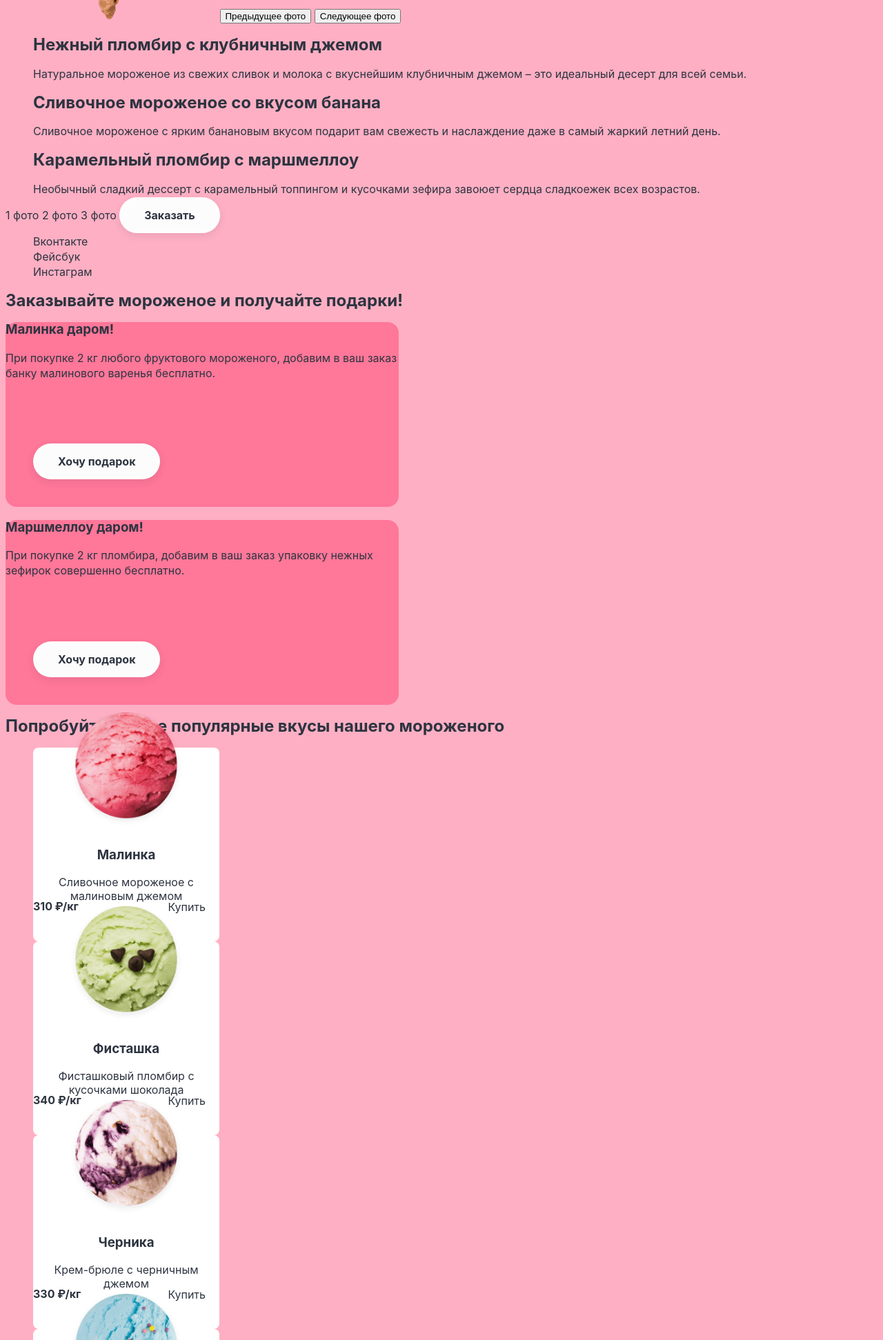
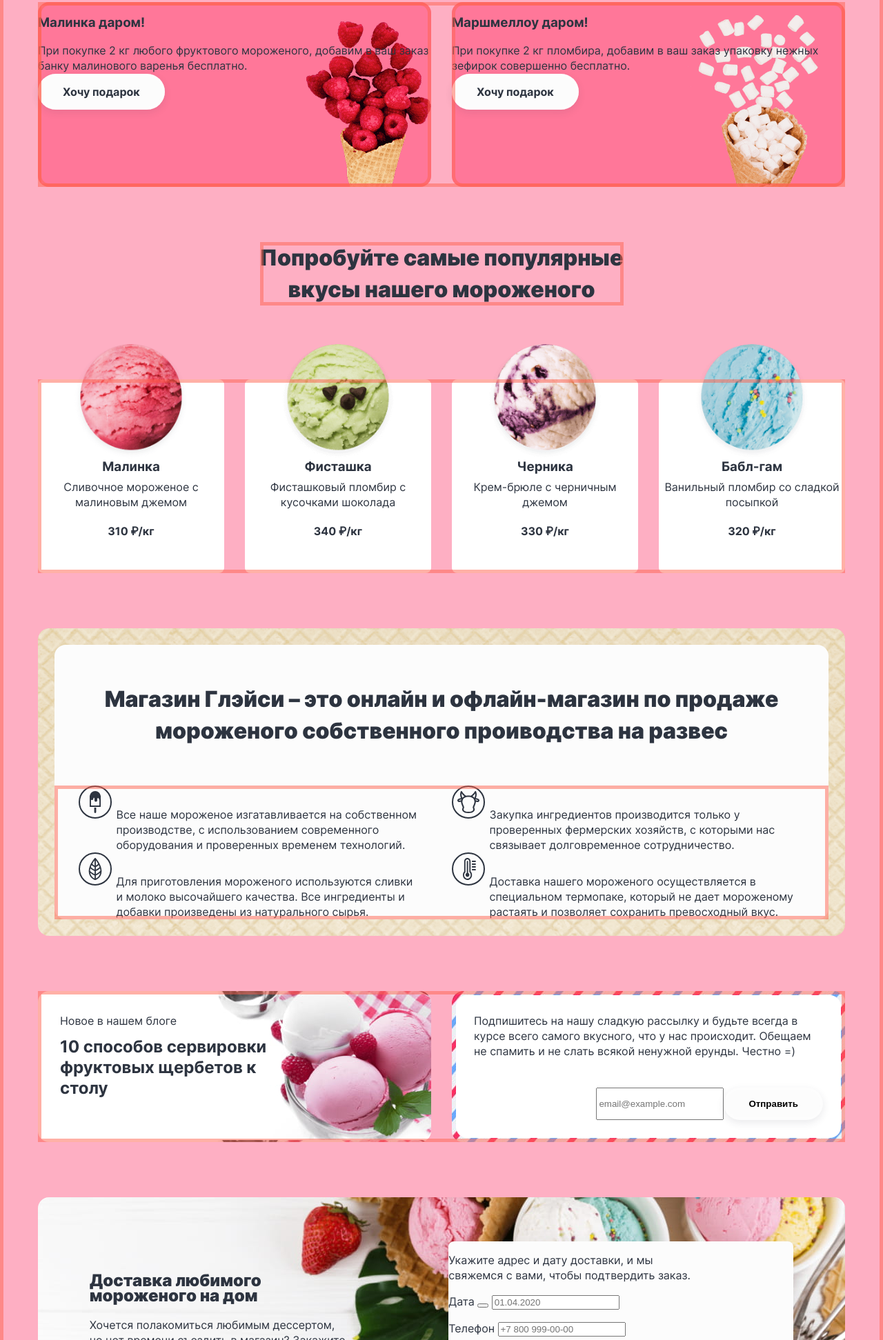
Before and after one commit to arsenblade/1775055-gllacy-32, a plain HTML site: page index.html in a window 1280 px wide. Shown: the part 857-2800 px from the top of the page at 69% size. Drawn offline with Linux system fonts and the light colour scheme; a web font is replaced by a local one.

```diff
--- a/index.html
+++ b/index.html
@@ -5,14 +5,16 @@
   <meta charset="utf-8">
   <title>HTML Academy: Глейси</title>
   <link rel="stylesheet" href="styles/styles.css">
+
 </head>
 
 <body>
 
   <header class="header">
     <nav class="navigation">
-      <img class="header-contacts-logo" src="image/Logo.svg" alt="Логотип Магазин мороженного Глейси">
-      <ul class="navigation-list">
+      <img class="header-contacts-logo" src="image/Logo.svg" alt="Логотип Магазин мороженного Глейси" width="137"
+        height="56">
+      <ul class="navigation-list ">
         <li class="navigation-item">
           <a class="navigation-link " href="catalog.html">
             Каталог
@@ -49,11 +51,11 @@
       </ul>
     </nav>
   </header>
-  <main>
+  <main class="main-container">
+    <div class="container">
       <h1 class="visually-hidden">Магазин мороженного Глейси</h1>
-    <section>
-      <h2 class="examples-ice-cream"><span class="visually-hidden">Примеры мороженного</span></h2>
-      <img class="slider-image" src="image/Icecream.png" alt="Примеры мороженного">
+      <section class="slider-pagination-section">
+        <img class="slider-image" src="image/Icecream.png" alt="Примеры мороженного" width="306" height="507">
         <button class="slider-button slider-prev" type="button">
           <span class="visually-hidden">Предыдущее фото</span>
         </button>
@@ -103,6 +105,7 @@
       </section>
       <section class="present">
         <h2 class="present-title">Заказывайте мороженое и получайте подарки!</h2>
+        <div class="present-container">
           <div class="raspberries">
             <h3 class="raspberries-title">Малинка даром!</h3>
             <p class="raspberries-description">
@@ -119,25 +122,27 @@
             </p>
             <a class="present-button button-link" href="#">Хочу подарок</a>
           </div>
+        </div>
       </section>
-    <section>
-      <h2>Попробуйте самые популярные вкусы нашего мороженого</h2>
+      <section class="prodact-container">
+        <h2 class="product-title">Попробуйте самые популярные вкусы нашего мороженого</h2>
         <ul class="product-list">
           <li class="product-card">
             <img class="product-card-image" src="image/IceCreamRasp.png" alt="Нет картинки" width="168" height="168">
             <a class="product-card-link" href="product.html">
               <h3 class="product-card-title">Малинка</h3>
-            <p class="product-card-title">Сливочное мороженое с малиновым джемом</p>
             </a>
+            <span class="product-card-description">Сливочное мороженое с малиновым джемом</span>
             <b class="product-card-price">310 ₽/кг</b>
             <a href="#" class="product-card-button button visually-hidden">Купить</a>
           </li>
           <li class="product-card">
-          <img class="product-card-image" src="image/IceCreamPistachio.png" alt="Нет картинки" width="168" height="168">
+            <img class="product-card-image" src="image/IceCreamPistachio.png" alt="Нет картинки" width="168"
+              height="168">
             <a class="product-card-link" href="product.html">
               <h3 class="product-card-title">Фисташка</h3>
-            <p class="product-card-title">Фисташковый пломбир с кусочками шоколада</p>
             </a>
+            <span class="product-card-description">Фисташковый пломбир с кусочками шоколада</span>
             <b class="product-card-price">340 ₽/кг</b>
             <a class="product-card-button button visually-hidden" href="#">
               Купить
@@ -147,21 +152,22 @@
             <img class="product-card-image" src="image/IceCreamBlueb.png" alt="Нет картинки" width="168" height="168">
             <a class="product-card-link" href="product.html">
               <h3 class="product-card-title">Черника</h3>
-            <p class="product-card-title">Крем-брюле
-              с черничным джемом</p>
             </a>
+            <span class="product-card-description">Крем-брюле
+              с черничным джемом</span>
             <b class="product-card-price">330 ₽/кг</b>
             <a class="product-card-button button visually-hidden" href="#">
               Купить
             </a>
           </li>
           <li class="product-card">
-          <img class="product-card-image" src="image/IceCreamBubbleGum.png" alt="Нет картинки" width="168" height="168">
+            <img class="product-card-image" src="image/IceCreamBubbleGum.png" alt="Нет картинки" width="168"
+              height="168">
             <a class="product-card-link" href="product.html">
               <h3 class="product-card-title">Бабл-гам</h3>
-            <p class="product-card-title">Ванильный пломбир
-              со сладкой посыпкой</p>
             </a>
+            <span class="product-card-description">Ванильный пломбир
+              со сладкой посыпкой</span>
             <b class="product-card-price">320 ₽/кг</b>
             <a class="product-card-button button visually-hidden" href="#">
               Купить
@@ -198,34 +204,38 @@
           </ul>
         </div>
       </section>
+      <div class="promotions-in-our-store">
         <div class="new-in-store">
-      <p>Новое в нашем блоге</p>
+          <span class="new-in-store-description">Новое в нашем блоге</span>
           <a class="new-in-store-link" href="#">10 способов сервировки фруктовых щербетов
             к столу</a>
         </div>
         <div class="fon-mailing">
           <div class=mailing>
-        <p class="mailing-descriptoin">
+            <span class="mailing-descriptoin">
               Подпишитесь на нашу сладкую рассылку и будьте всегда
               в курсе всего самого вкусного, что у нас происходит. Обещаем
               не спамить и не слать всякой ненужной ерунды. Честно =)
-        </p>
+            </span>
             <form class="mailing-form" action="https://echo.htmlacademy.ru/" method="post">
-          <p class="newsletter-email">
               <label class="visually-hidden" for="newsletter-email">Email</label>
               <input class="field" placeholder="email@example.com" type="email" name="newsletter-email"
                 id="newsletter-email" required>
-          </p>
               <input class="dispatch button-link" type="submit" value="Отправить">
             </form>
           </div>
         </div>
+      </div>
       <section class="delivery">
-      <h2 class="delivery-head">Доставка любимого мороженого на дом</h2>
+        <div class="delivery-container">
+          <h2 class="delivery-title">Доставка любимого мороженого на дом</h2>
           <p class="delivery-descriptoin">
-        Хочется полакомиться любимым дессертом, но нет времени съездить в магазин? Закажите доставку мороженого на дом и
+            Хочется полакомиться любимым дессертом, но нет времени съездить в магазин? Закажите доставку мороженого на
+            дом
+            и
             курьер привезет вам ваш заказ в течение часа!
           </p>
+        </div>
         <form class="appointment-form" action="https://echo.htmlacademy.ru/" method="post">
           <p class="delivery-descriptoin">
             Укажите адрес и дату доставки, и мы свяжемся с вами, чтобы подтвердить заказ.
@@ -274,10 +284,11 @@
           </p>
         </div>
       </section>
+    </div>
   </main>
   <footer class="footer">
     <section class="footer-social">
-      <h2 class="page-footer-title">Наши соц сети</h2>
+      <h2 class="page-footer-title visually-hidden">Наши соц сети</h2>
       <ul class="footer-social-list">
         <li class="social-item">
           <a class="button" href="#">
--- a/styles/styles.css
+++ b/styles/styles.css
@@ -2,22 +2,51 @@
   font-family: "Inter";
   font-style: normal;
   font-weight: 400;
-  src: url("fonts/inter-400.woff2") format("woff2");
+  src: url("../fonts/inter-400.woff2") format("woff2");
   font-display: swap;
 }
 @font-face {
   font-family: "Inter";
   font-style: normal;
   font-weight: 700;
-  src: url("fonts/inter-400.woff2") format("woff2");
+  src: url("../fonts/inter-700.woff2") format("woff2");
   font-display: swap;
 }
+@font-face {
+  font-family: "Inter";
+  font-style: normal;
+  font-weight: 900;
+  src: url("../fonts/inter-900.woff2") format("woff2");
+  font-display: swap;
+}
+.html{
+  height: 100%;
+}
+.visually-hidden {
+  position: absolute;
+  width: 1px;
+  height: 1px;
+  margin: -1px;
+  padding: 0;
+  border: 0;
+  clip: rect(0 0 0 0);
+  overflow: hidden;
+}
 body{
+  margin:0;
+  display: flex;
+  flex-direction: column;
+  min-height: 100%;
   font-family:"Inter",sans-serif;
   font-size:16px;
   line-height:22px;
   color:#2D3440;
   background-color: #FEAFC3;
+  outline: 5px solid rgba(255, 99, 78, 0.5);
+  outline-offset: -5px;
+}
+.main-container {
+  flex-grow: 1;
 }
 a{
   font-size: 16px;
@@ -28,36 +57,124 @@ a{
 li{
   list-style: none;
 }
+.navigation{
+  display: flex;
+  width: 1170px;
+  margin: 0 auto;
+  outline: 5px solid rgba(255, 99, 78, 0.5);
+  outline-offset: -5px;
+}
+.header{
+  margin-bottom: 45px;
+}
+.header-contacts-logo{
+  margin-right: 16px;
+  margin-top:24px;
+}
+.navigation-list {
+  display: flex;
+  margin: 0;
+  margin-top: 34px;
+  margin-bottom: 10px;
+  padding: 0;
+  flex-wrap: wrap;
+  width: 400px;
+  outline: 5px solid rgba(255, 99, 78, 0.5);
+  outline-offset: -5px;
+}
+.navigation-user{
+  width: 261px;
+  outline: 5px solid rgba(255, 99, 78, 0.5);
+  outline-offset: -5px;
+}
 .navigation-link{
+  display: block;
   color:#2D3440;
   text-decoration: none;
+  padding: 8px 16px;
 }
 .navigation-user li{
   background: rgba(252, 252, 252, 0.3);
   border-radius: 26px;
 }
 .header-contacts-address-phone{
+  margin-top:42px;
+  margin-left: 198px;
   font-weight: 700;
   color:#2D3440;
   text-decoration: none;
 }
+.container{
+  width: 1170px;
+  margin:0 auto;
+}
+.slider-pagination-section {
+  display: flex;
+  flex-direction: row-reverse;
+  margin-bottom:80px;
+  outline: 5px solid rgba(255, 99, 78, 0.5);
+  outline-offset: -5px;
+}
+.slider-image{
+  outline: 5px solid rgba(255, 99, 78, 0.5);
+  outline-offset: -5px;
+}
+.slider-button{
+  align-self: center;
+}
+.slider-button-order{
+  align-self: center;
+}
+.slider-pagination-photo{
+  align-self: flex-end;
+  order: 1;
+}
+.social-list{
+  align-self: flex-end;
+  order: -1;
+}
+.present{
+  margin-bottom: 80px;
+}
+.present-container{
+  display: flex;
+  outline: 5px solid rgba(255, 99, 78, 0.5);
+  outline-offset: -5px;
+}
 .raspberries{
-  background-color: #FF7799;
+  background: #FF7799 url("../image/raspberries.png") no-repeat;
+  background-position: right bottom;
   width: 570px;
   height: 268px;
   border-radius: 16px;
-  position: relative;
+  margin-right: 30px;
+  outline: 5px solid rgba(255, 99, 78, 0.5);
+  outline-offset: -5px;
 }
-
 .marshmallows{
-  background: #FF7799;
+  background: #FF7799 url("../image/marchmalloy.png") no-repeat;
+  background-position: right bottom;
   width: 570px;
   height: 268px;
   border-radius: 16px;
-  position: relative;
+  outline: 5px solid rgba(255, 99, 78, 0.5);
+  outline-offset: -5px;
+}
+.present-title{
+  margin: 0 auto;
+  font-family: "Inter";
+font-style: normal;
+font-weight: 900;
+font-size: 32px;
+  line-height: 46px;
+  margin-bottom:56px;
+  width: 443px;
+  text-align: center;
+  font-weight: 900;
+  outline: 5px solid rgba(255, 99, 78, 0.5);
+  outline-offset: -5px;
 }
 .present-button{
-  position: absolute;
   left:40px;
   bottom: 40px;
 }
@@ -69,128 +186,201 @@ li{
   border-radius: 26px;
   padding:12px 32px;
 }
+.product-title{
+  margin: 0 auto;
+  width: 527px;
+  text-align: center;
+  font-family: "Inter";
+  font-style: normal;
+  font-weight: 900;
+  font-size: 32px;
+  line-height: 46px;
+  margin-bottom: 107px;
+  outline: 5px solid rgba(255, 99, 78, 0.5);
+  outline-offset: -5px;
+}
+.product-card{
+  display: flex;
+  flex-direction: column;
+}
+.product-card-title{
+  margin:0;
+  margin-bottom: 8px;
+}
+.product-card-image{
+  margin-top:-51px;
+  margin-left:auto;
+  margin-right: auto;
+  border-radius: 50%;
+}
+.product-list{
+  padding: 0;
+  margin: 0;
+  display: flex;
+  justify-content: space-between;
+  outline: 5px solid rgba(255, 99, 78, 0.5);
+  outline-offset: -5px;
+}
 .product-list li{
   background: white;
-  position: relative;
   width: 270px;
   height: 281px;
   border-radius: 8px;
 }
-.product-card-link, .product-card-price{
-  position:absolute;
+.product-card-description{
+  margin-bottom: 20px;
+}
+.product-card-link, .product-card-price, .product-card-description{
   text-align:center;
-  bottom: 40px;
 }
-.product-card-image{
-  position: absolute;
-  left:51px;
-  top:-51px;
+.prodact-container{
+  margin-bottom:80px;
 }
-.product-card-button{
-  position: absolute;
-  bottom:40px;
-  right:20px;
-}
+
 .about-us-border{
   background:url("../image/waferFon.png");
+  padding: 24px 24px;
+  margin: 0;
+  margin-bottom: 80px;
   border-radius: 16px;
-  width: 1170px;
-  height: 480px;
-  position:relative;
-  top:6px;
 }
 .about-us{
   background:#FCFCFC;
   border-radius: 16px;
   width: 1122px;
-  height: 432px;
-  position: absolute;
-  top:24px;
-  left:24px;
+  margin: 0;
+  padding: 0;
+  padding-top:56px;
 }
 .about-us-list{
-  margin-left: 40px;
+  display: flex;
+  flex-wrap: wrap;
+  justify-content: space-around;
+  margin: 0;
+  outline: 5px solid rgba(255, 99, 78, 0.5);
+  outline-offset: -5px;
 }
+.about-us-list li{
+  width: 442px;
 
+}
 .about-us-title{
   text-align: center;
+  margin:0 auto;
+  margin-bottom:56px;
+  font-family: "Inter";
+  font-style: normal;
+  width: 994px;
   font-weight: 900;
   font-size: 32px;
   line-height: 46px;
 }
 .about-block1{
-  list-style-image: url("../image/iceIcon.svg");
+  list-style-image: url("../image/iceIcon.svg") ;
+
 }
 .about-block2{
   list-style-image: url("../image/Cow.svg");
+
 }
 .about-block3{
   list-style-image: url("../image/leaf.svg");
+
 }
 .about-block4{
   list-style-image: url("../image/thermom.svg");
+
 }
 .new-in-store{
   background-image: url("../image/backgroundIcecream\ .jpg");
+  display: flex;
+  flex-direction: column;
+  padding-left:32px;
+  padding-top:32px;
   width: 570px;
-  height: 216px;
   border-radius: 16px;
+  box-sizing: border-box;
+}
+.new-in-store-description{
+  margin-bottom: 12px;
+}
+.new-in-store-link{
+  width: 303px;
+  margin-bottom: 62px;
 }
 .new-in-store-link{
   font-weight: bold;
   font-size: 24px;
   line-height: 30px;
 }
+.promotions-in-our-store{
+  display: flex;
+  justify-content: space-between;
+  margin-bottom: 80px;
+  outline: 5px solid rgba(255, 99, 78, 0.5);
+  outline-offset: -5px;
+}
 .fon-mailing{
   background:url("../image/FonMail.jpg") no-repeat;
   border-radius: 16px;
-  width: 570px;
-  height: 220px;
-  position:relative;
-  top:6px;
+  margin: 0;
+  box-sizing: border-box;
+  padding: 6px 6px;
 }
+
 .mailing{
   background:white;
   border-radius: 16px;
+  box-sizing: border-box;
   width: 558px;
-  height: 208px;
-  position:absolute;
-  top:6px;
-  left:6px;
+  margin: 0;
+  padding: 26px 26px;
+}
+
+.mailing-form{
+  display: flex;
+  justify-content: flex-end;
+  margin-top: 42px;
 }
 .delivery{
   background:url("../image/backgroundIcecream2.jpg");
+  display: flex;
+  justify-content: space-around;
+  align-items: center;
   border-radius: 16px;
+  margin-bottom: 80px;
   width: 1170px;
-  height: 534px;
-  position: relative;
 }
 .appointment-form{
   background: #FCFCFC;
   border-radius: 8px;
+  margin: 64px 0;
   width: 500px;
-  height: 406px;
-  position: absolute;
-  right:64px;
-  top:64px;
   box-shadow: 0px 15px 40px rgba(45, 52, 64, 0.12);
 }
-.contact-us{
-  background:url("../image/backgroundIcecream3.jpg");
+.delivery-title{
+  width: 356px;
+  font-weight: 900;
+}
+.delivery-descriptoin{
+  width: 371px;
+}
+.contact-us {
+  background: url("../image/backgroundIcecream3.jpg");
   width: 1170px;
-  height: 492px;
   border-radius: 16px;
-  position: relative;
+  padding: 64px;
+  box-sizing: border-box;
 }
 .contact-us-form{
   background: #FCFCFC;
   width: 343px;
-  height: 364px;
+  margin:0;
   box-shadow: 0px 8px 16px rgba(45, 52, 64, 0.12);
   border-radius: 8px;
-  position: absolute;
-  left: 64px;
-  top:64px;
+  padding:40px;
+  box-sizing: border-box;
+
 }
 .breadcrumbs li{
   text-decoration:underline;
@@ -208,3 +398,26 @@ li{
   width: 187px;
   height: 36px;
 }
+.footer{
+  display: flex;
+  width: 1170px;
+  margin: 0 auto;
+  outline: 5px solid rgba(255, 99, 78, 0.5);
+  outline-offset: -5px;
+}
+.footer-social{
+  margin-right: 300px;
+  width: 104px;
+}
+.footer-about-us{
+  margin-right: 200px;
+  width: 356px;
+}
+.footer-about-us-list{
+  display: flex;
+  flex-wrap: wrap;
+  padding: 0;
+}
+.made-in{
+  width: 193px;
+}
```
Lines whose indentation alone changed are shown as unchanged.
